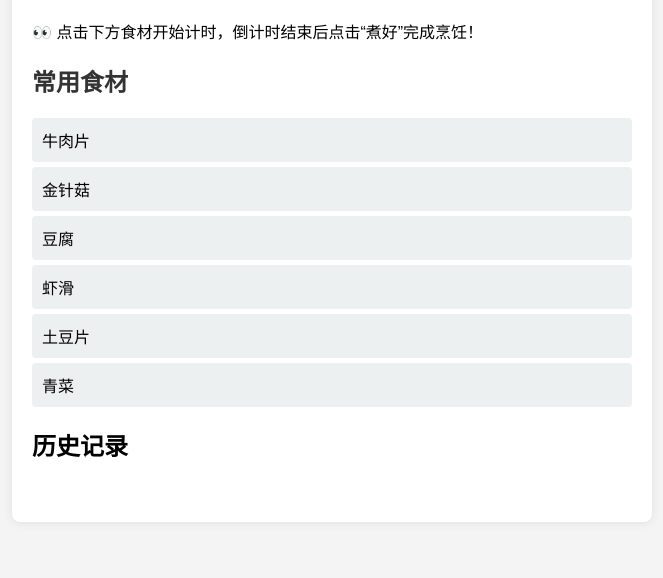
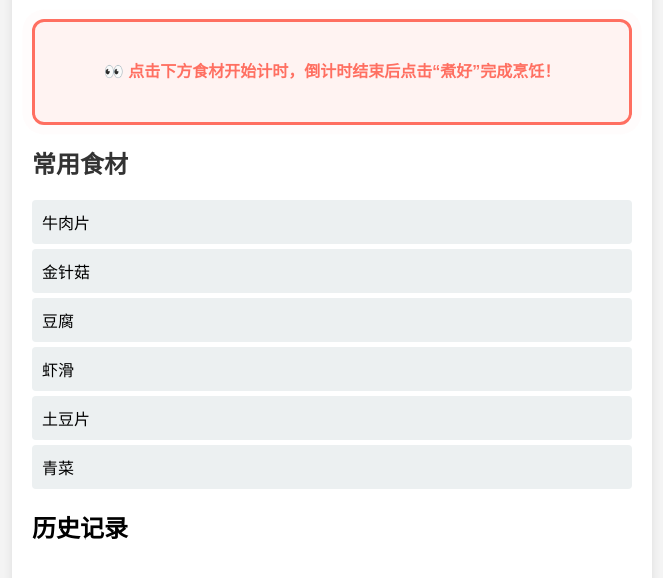
Before and after one commit to 0x4E50/HotPotBoiling, a plain HTML site: page index.html in a window 1280 px wide. Shown: the part 140-718 px from the top of the page, without its empty margins (308-971 px from the left). Drawn offline with Linux system fonts and the light colour scheme.

Commit message:
Update styles.css
计时区增加了醒目的框框

Signed-off-by: MeowHub <2995593+0x4E50@users.noreply.github.com>

```diff
--- a/styles.css
+++ b/styles.css
@@ -115,3 +115,42 @@ h1 {
 #history-list li button:hover {
     background-color: #2980b9;
 }
+.highlight-box {
+    border: 3px solid #ff6f61; /* 醒目的边框颜色 */
+    border-radius: 12px;
+    padding: 20px;
+    margin-bottom: 20px;
+    background-color: #fff3f2; /* 浅色背景 */
+    position: relative;
+    animation: pulse 2s infinite; /* 添加脉冲动画 */
+}
+
+.highlight-box p {
+    font-size: 16px;
+    font-weight: bold;
+    color: #ff6f61; /* 文字颜色与边框一致 */
+    text-align: center;
+    margin-bottom: 15px;
+}
+
+@keyframes pulse {
+    0% {
+        box-shadow: 0 0 0 0 rgba(255, 111, 97, 0.4);
+    }
+    70% {
+        box-shadow: 0 0 0 10px rgba(255, 111, 97, 0);
+    }
+    100% {
+        box-shadow: 0 0 0 0 rgba(255, 111, 97, 0);
+    }
+}
+
+/* 倒计时结束后，计时器变为可点击状态 */
+.timer.finished {
+    cursor: pointer; /* 鼠标变为手型 */
+    transition: transform 0.2s;
+}
+
+.timer.finished:hover {
+    transform: scale(1.02); /* 悬停时轻微放大 */
+}
```
